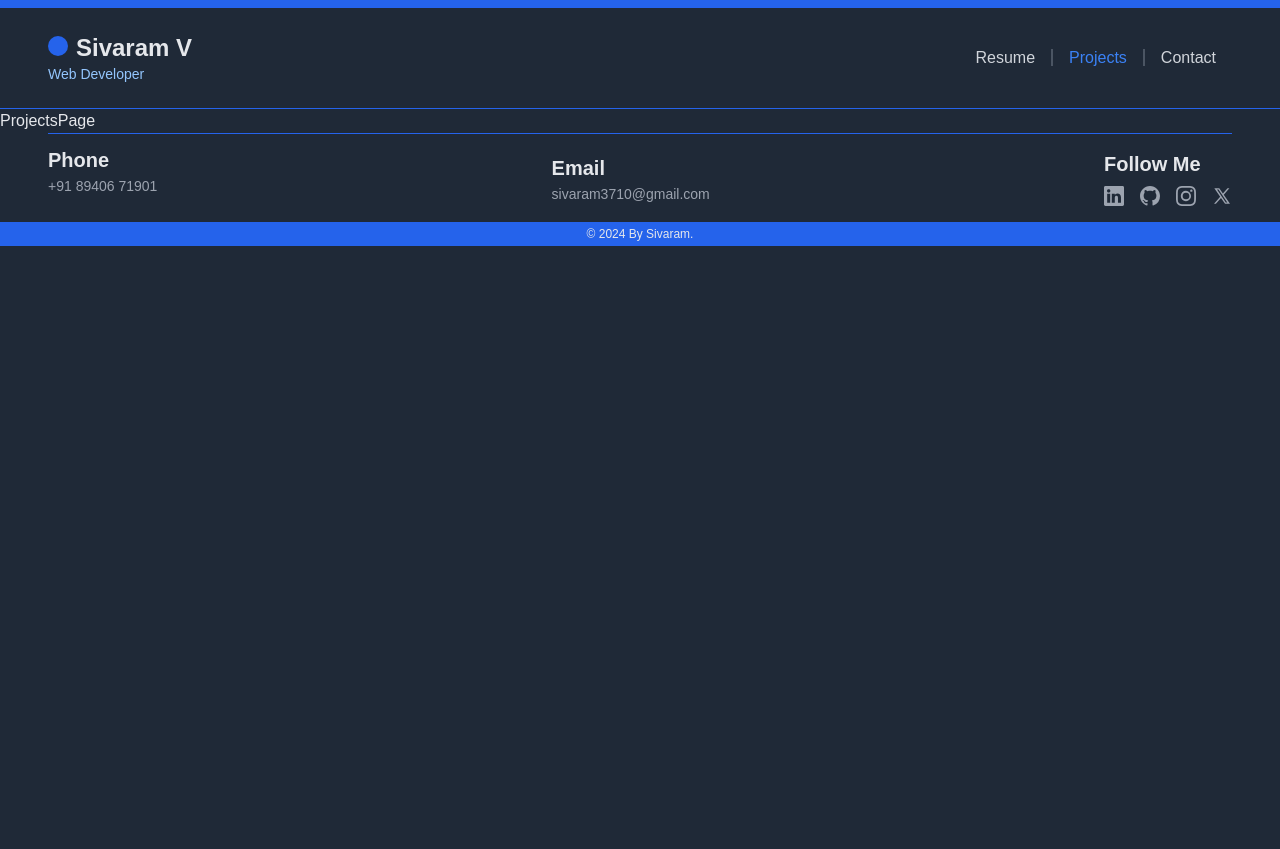
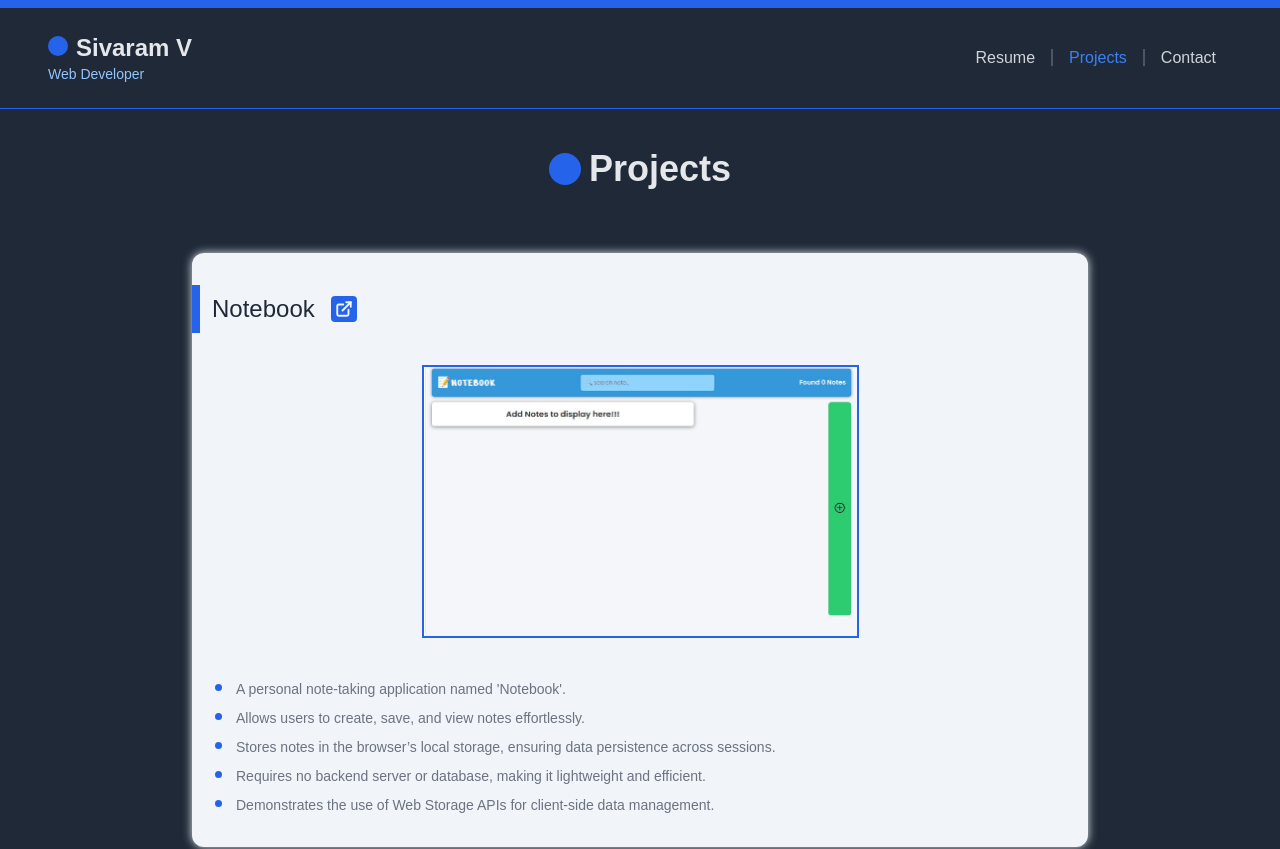
Before and after one commit to sivaram-37/my-portfolio, a Next.js app: page /projects in a window 1280 px wide. Shown: the top 849 px of the page. Before the commit the page ends 800 px from the top, so only its background shows below. Built offline with nearby package versions, Linux system fonts and the light colour scheme.

Commit message:
modified the pages data

```diff
--- a/src/app/projects/page.jsx
+++ b/src/app/projects/page.jsx
@@ -1,3 +1,26 @@
+import PageHeader from "@/components/page-header";
+import { ProjectBoxLayout, ProjectRootLayout } from "@/components/layouts";
+import { ProjectContent } from "@/components/project/project-content";
+import { ProjectImage } from "@/components/project/project-image";
+import { ProjectTitle } from "@/components/project/project-title";
+import { projects } from "@/lib/data";
+
 export default function ProjectsPage() {
-	return <div>ProjectsPage</div>;
+	return (
+		<section className="mt-6 mb-6 md:mt-10 md:mb-10">
+			<PageHeader title="Projects" />
+			<ProjectRootLayout>
+				{projects.map((project, ind) => (
+					<ProjectBoxLayout key={ind}>
+						<ProjectTitle
+							projectName={project.projectName}
+							projectLink={project.projectLink}
+						/>
+						<ProjectImage srcImage={project.srcImage} altImage={project.altImage} />
+						<ProjectContent aboutProject={project.aboutProject} />
+					</ProjectBoxLayout>
+				))}
+			</ProjectRootLayout>
+		</section>
+	);
 }
--- a/src/app/resume/page.jsx
+++ b/src/app/resume/page.jsx
@@ -11,7 +11,7 @@ import {
 } from "@/components/layouts";
 import ResumeSubtitle from "@/components/resume/resume-subtitle";
 import ResumeList from "@/components/resume/resume-list";
-import { educations, experiences, others, skillsets } from "@/lib/contents";
+import { educations, experiences, others, skillsets } from "@/lib/data";
 
 export default function ResumePage() {
 	return (
```
